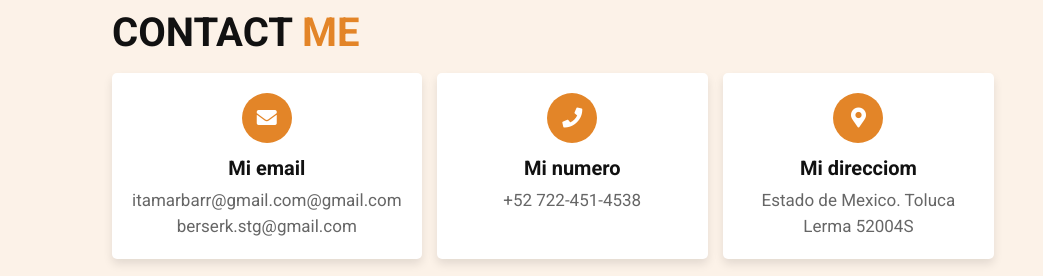
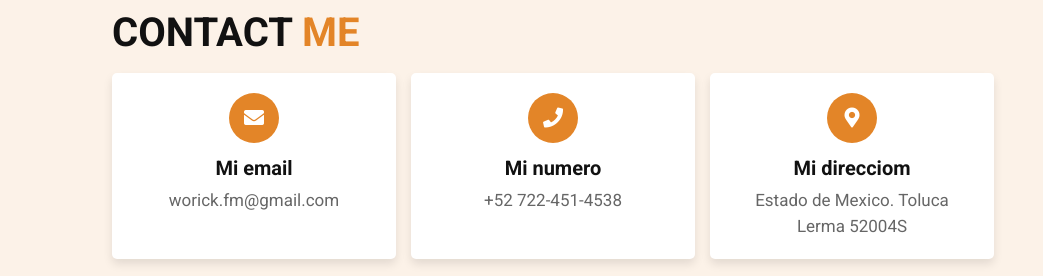
Before and after one commit to ItamarBarrios/myPortfolio, a plain HTML site: page index.html in a window 1280 px wide. Shown: the part 3494-3770 px from the top of the page, without its empty margins (237-1280 px from the left). Drawn offline with Linux system fonts and the light colour scheme; grey boxes are pictures that could not be loaded.

Commit message:
Update index.html

```diff
--- a/index.html
+++ b/index.html
@@ -253,8 +253,8 @@
         <div class="icons">
             <i class="fas fa-envelope"></i>
             <h3>Mi email</h3>
-            <p>itamarbarr@gmail.com@gmail.com</p>
-            <p>berserk.stg@gmail.com</p>
+            <p>worick.fm@gmail.com</p>
+            <p></p>
         </div>
 
         <div class="icons">
```
